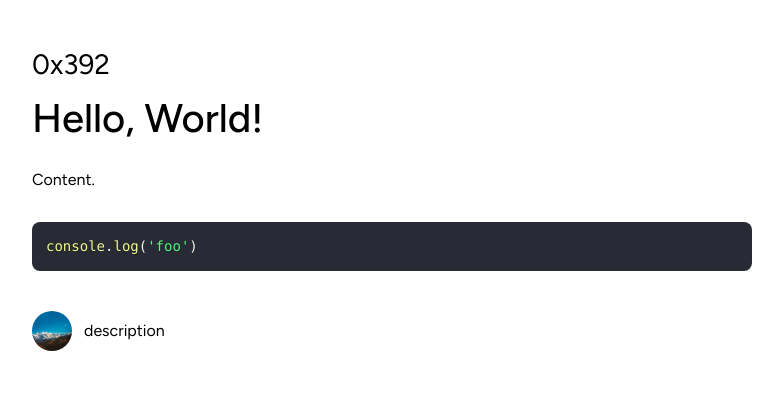
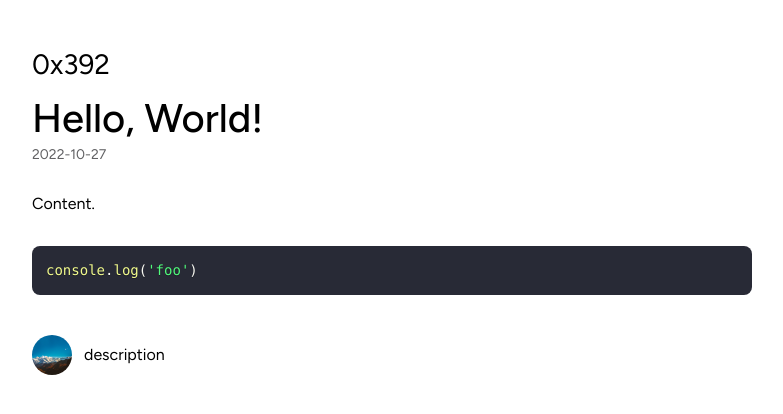
Before and after one commit to passionate-puppy/0x392, a Next.js app: page /posts/hello-world in a window 1280 px wide. Shown: the top 414 px of the page, without its empty margins (248-1031 px from the left). Built offline with nearby package versions, Linux system fonts and the light colour scheme.

Commit message:
Replace `<PostTitle>` to `<PostHeader>`

```diff
--- /dev/null
+++ b/src/components/common/PostHeader/PostHeader.module.scss
@@ -0,0 +1,18 @@
+@import "styles/colors";
+@import "styles/typography";
+
+.container {
+  display: flex;
+  flex-direction: column;
+  gap: 10px;
+}
+
+.title {
+  @extend %font-h1;
+}
+
+.date {
+  @extend %font-description;
+
+  color: $cr-d-grey-3;
+}
--- /dev/null
+++ b/src/components/common/PostHeader/index.tsx
@@ -0,0 +1,19 @@
+import styles from './PostHeader.module.scss'
+import type { PostMeta } from 'types/PostMeta'
+
+export type PostHeaderProps = {
+  meta: PostMeta
+}
+
+function PostHeader({ meta }: PostHeaderProps) {
+  const { title, date } = meta
+
+  return (
+    <div className={styles.container}>
+      <h1 className={styles.title}>{title}</h1>
+      <div className={styles.date}>{date}</div>
+    </div>
+  )
+}
+
+export default PostHeader
--- a/src/components/common/PostTitle/PostTitle.module.scss
+++ /dev/null
@@ -1,5 +0,0 @@
-@import "styles/typography";
-
-.title {
-  @extend %font-h1;
-}
--- a/src/components/common/PostTitle/index.tsx
+++ /dev/null
@@ -1,12 +0,0 @@
-import styles from './PostTitle.module.scss'
-import type { ReactNode } from 'react'
-
-export type PostTitleProps = {
-  children: ReactNode
-}
-
-function PostTitle({ children }: PostTitleProps) {
-  return <h1 className={styles.title}>{children}</h1>
-}
-
-export default PostTitle
--- a/src/components/pages/PostPathPage/PostPathPage.module.scss
+++ b/src/components/pages/PostPathPage/PostPathPage.module.scss
@@ -1,4 +1,4 @@
-.title {
+.postHeader {
   padding-top: 20px;
 }
 
--- a/src/components/pages/PostPathPage/index.tsx
+++ b/src/components/pages/PostPathPage/index.tsx
@@ -1,7 +1,7 @@
 import Author from 'components/common/Author'
 import Layout from 'components/common/Layout'
 import PostContent from 'components/common/PostContent'
-import PostTitle from 'components/common/PostTitle'
+import PostHeader from 'components/common/PostHeader'
 import SiteHeader from 'components/common/SiteHeader'
 import styles from './PostPathPage.module.scss'
 import type { Post } from 'types/Post'
@@ -13,14 +13,14 @@ export type PostPathPageProps = {
 function PostPathPage({ post }: PostPathPageProps) {
   const {
     content,
-    meta: { title },
+    meta,
   } = post
 
   return (
     <Layout>
       <SiteHeader theme="secondary" />
-      <div className={styles.title}>
-        <PostTitle>{title}</PostTitle>
+      <div className={styles.postHeader}>
+        <PostHeader meta={meta} />
       </div>
       <div className={styles.postContent}>
         <PostContent content={content} />
```
